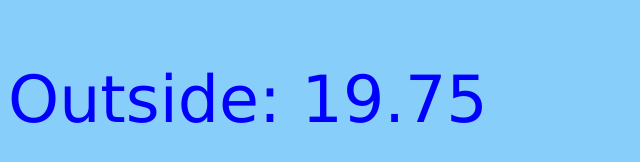
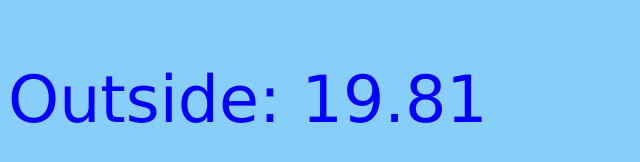
Before and after one commit to kpjt/turk64.github.io, a plain HTML site: page index.html in a window 1280 px wide. Shown: the part 268-430 px from the top of the page, without its empty margins (0-640 px from the left). Drawn offline with Linux system fonts and the light colour scheme.

Commit message:
Initial commit

```diff
--- a/index.html
+++ b/index.html
@@ -24,7 +24,7 @@
 
             <p  style='font-family:verdana; font-size:65px;  color:firebrick;'> Reload In: <span id='timer'></span></p>
 
-            <p  style='font-family:verdana; font-size:65px;  color:blue;'> Outside: 19.75
+            <p  style='font-family:verdana; font-size:65px;  color:blue;'> Outside: 19.81
 </span></p>
 
        </body></html>
```
